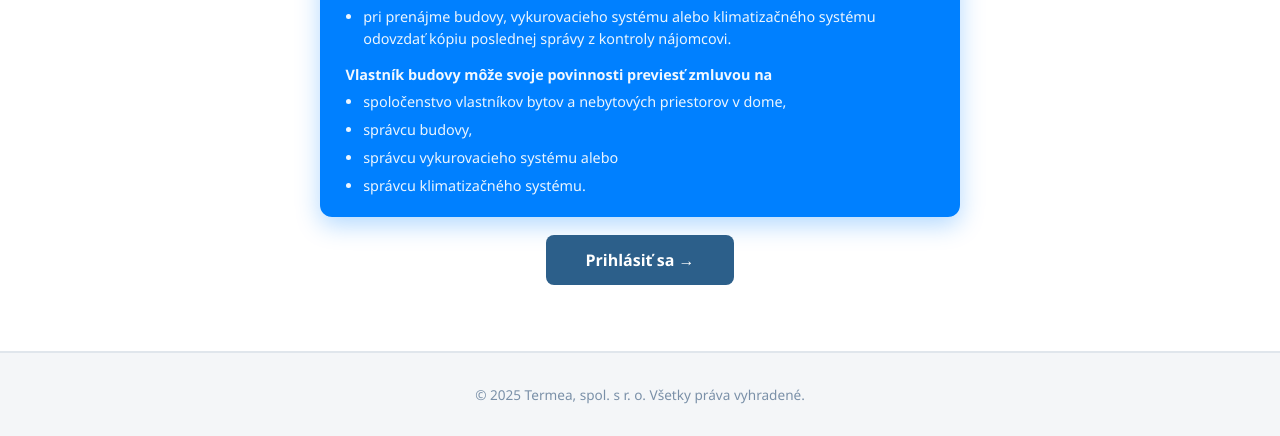
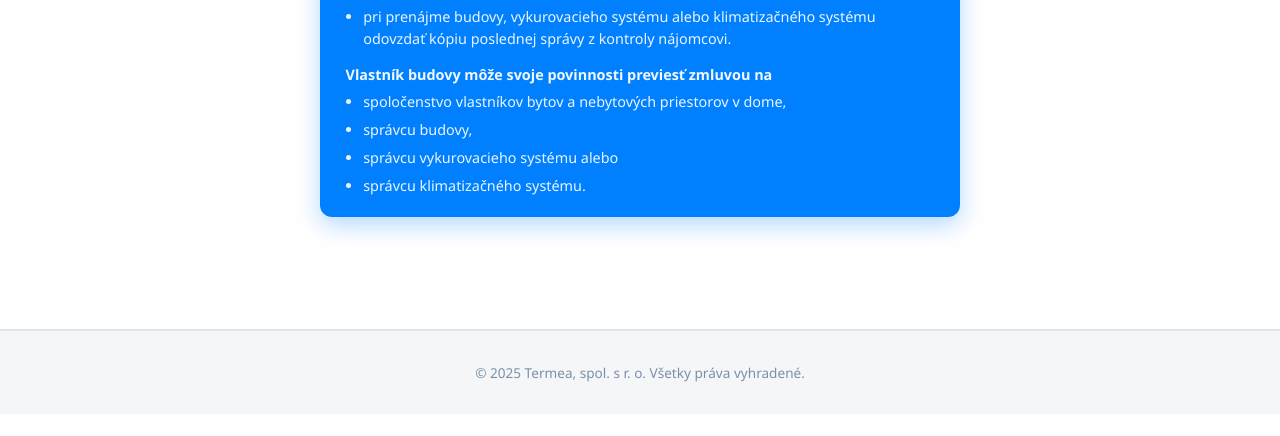
Before and after one commit to fzdwf8vzfh-lab/energeticke-spravy, a Flask app: page / in a window 1280 px wide. Shown: the part 801-1237 px from the top of the page. After the commit the page ends 1183 px from the top, so only its background shows below. Run offline with Flask 3, Linux system fonts and the light colour scheme.

Commit message:
Odstrániť tlačidlo Prihlásiť sa, kliknutie na logo vedie na prihlásenie
Logo v hlavičke úvodnej stránky je teraz odkaz na /login (s jemným
hover efektom), nahrádza predchádzajúce samostatné tlačidlo.
Co-Authored-By: Claude Sonnet 5 <noreply@anthropic.com>
Claude-Session: https://claude.ai/code/session_01TiciS8R7EZNhvE6ykngS15

```diff
--- a/templates/index.html
+++ b/templates/index.html
@@ -15,20 +15,10 @@
             text-align: center;
             border-bottom: 1px solid #e0e6ec;
         }
-        .logo-badge { display: inline-block; margin-bottom: 1.5rem; }
+        .logo-badge { display: inline-block; margin-bottom: 1.5rem; transition: opacity 0.2s; }
+        .logo-badge:hover { opacity: 0.8; }
         .logo-badge img { height: 56px; width: auto; display: block; margin: 0 auto; }
         header p { font-size: 1.1rem; color: #4a5f7a; max-width: 600px; margin: 0 auto 2rem; }
-        .btn-hero {
-            padding: 0.9rem 2.5rem;
-            background: #2c5f8a;
-            color: #fff;
-            border-radius: 8px;
-            font-weight: 700;
-            text-decoration: none;
-            font-size: 1rem;
-            transition: all 0.2s;
-        }
-        .btn-hero:hover { background: #1a4868; }
 
         .law-info {
             max-width: 640px;
@@ -64,9 +54,9 @@
 </head>
 <body>
 <header>
-    <div class="logo-badge">
+    <a href="{{ url_for('login') }}" class="logo-badge">
         <img src="{{ url_for('static', filename='img/logo.png') }}" alt="Termea, spol. s r. o.">
-    </div>
+    </a>
     <p>Kontrola vykurovacích systémov podľa zákona č. 314/2012 Z. z.</p>
 
     <div class="law-info">
@@ -102,8 +92,6 @@
             <li>správcu klimatizačného systému.</li>
         </ul>
     </div>
-
-    <a href="{{ url_for('login') }}" class="btn-hero">Prihlásiť sa →</a>
 </header>
 
 <footer>
```
